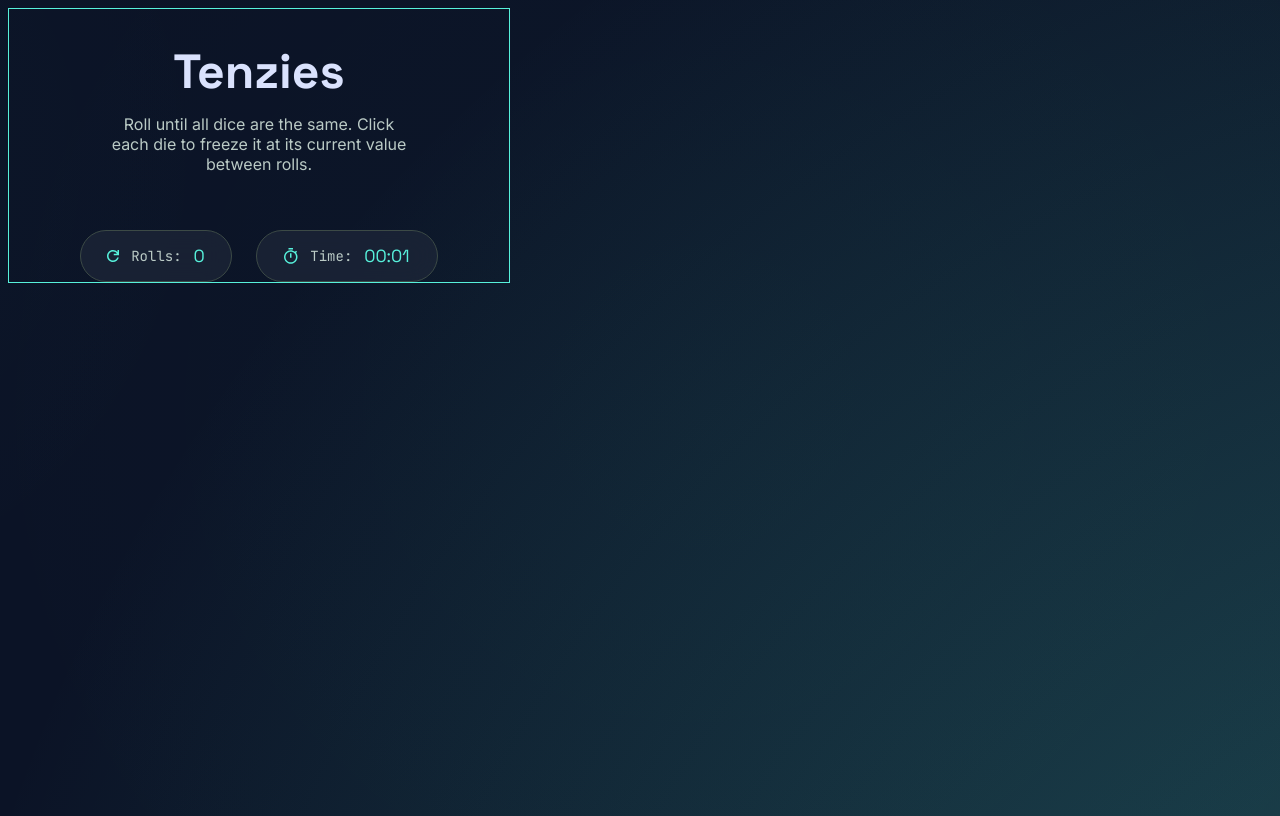
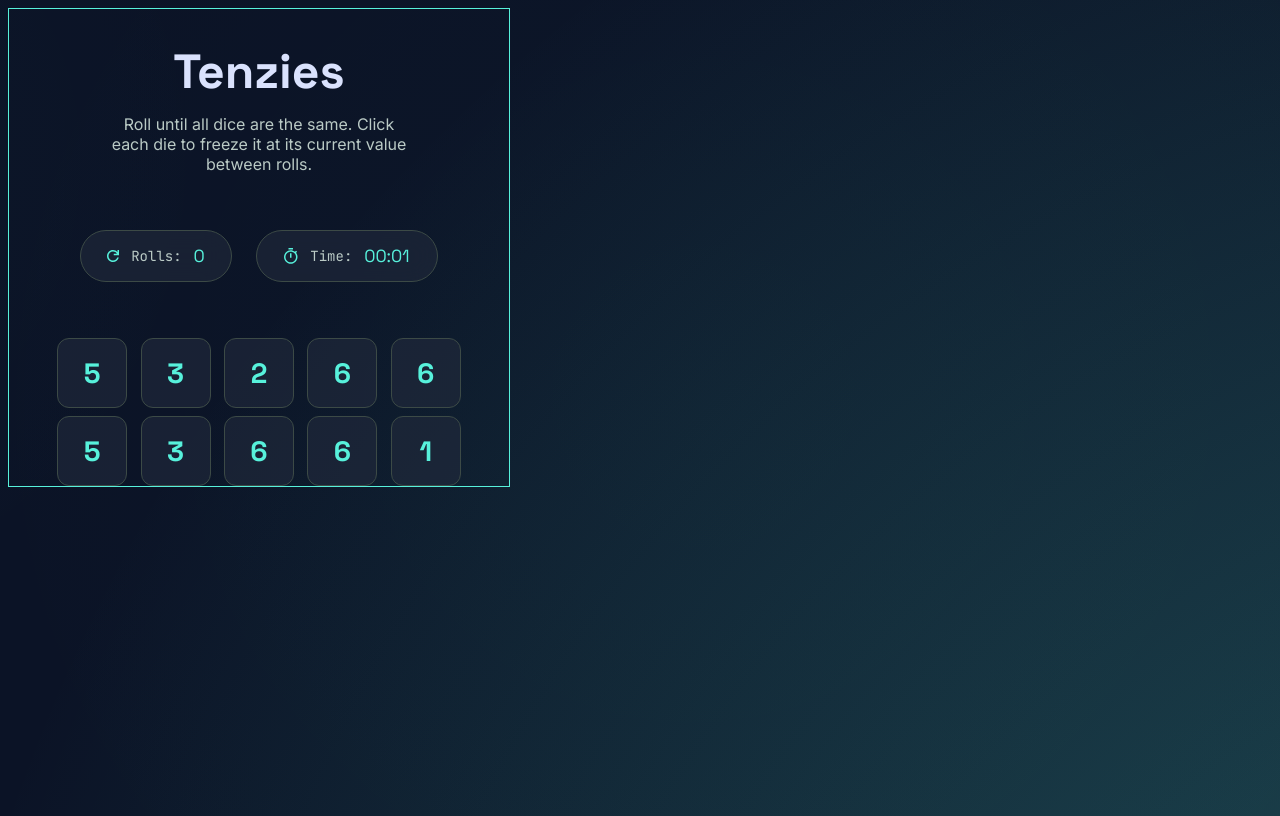
Before and after one commit to abhinavan00/Tenzies, a React (Vite) app: page / in a window 1280 px wide. Built offline with nearby package versions, Linux system fonts and the light colour scheme.

Commit message:
Added tenzies buttons

```diff
--- a/src/App.css
+++ b/src/App.css
@@ -28,7 +28,7 @@ header p {
 
 /* MAIN */
 
-/* ROLLS AND TIMER SECTION */
+/* SECTION: ROLLS AND TIMER SECTION */
 .rolls-timer-container {
     display: flex;
     justify-content: center;
@@ -62,3 +62,27 @@ header p {
     color: #57F1DB;
     font-size: 1.25em;
 }
+
+/* SECTION: TENZIES BUTTONS */
+.tenzies-btns-container {
+    display: grid;
+    grid-template-columns: repeat(5, 1fr);
+    place-items: center;
+    gap: 0.5em 0;
+    padding: 0 2.6em;
+    margin-top: 3.5em;
+}
+
+.tenzies-btn {
+    width: 70px;
+    height: 70px;
+    font-family: 'Space Grotesk';
+    color: #57F1DB;
+    font-size: 1.75em;
+    font-weight: bold;
+    background: rgba(34, 42, 61, 0.6);
+    border: 1px solid #3C4A46;
+    border-radius: 12px;
+}
+
+/* ROLL BUTTON */
--- a/src/App.jsx
+++ b/src/App.jsx
@@ -4,6 +4,18 @@ import rollsIcon from './assets/rolls-icon.svg'
 import timerIcon from './assets/timer-icon.svg'
 
 function App() {
+
+  function tenziesBtnEls() {
+    let btnsEl = []
+    for(let i = 1; i < 11; i++) {
+        const randomNum = Math.ceil(Math.random() * 6)
+        btnsEl.push(
+          <button className='tenzies-btn'>{randomNum}</button>
+        )
+    }
+
+    return btnsEl
+  }
 
   return (
     <div className='container'>
@@ -16,7 +28,7 @@ function App() {
         </p>
       </header>
       <main>
-        <div className='rolls-timer-container'>
+        <section className='rolls-timer-container'>
           <div>
             <img src={rollsIcon} alt='roll icon' />
             Rolls:
@@ -27,7 +39,11 @@ function App() {
             Time:
             <span>00:01</span>
           </div>
-        </div>
+        </section>
+        <section className='tenzies-btns-container'>
+          {tenziesBtnEls()}
+        </section>
+
       </main>
     </div>
   )
```
